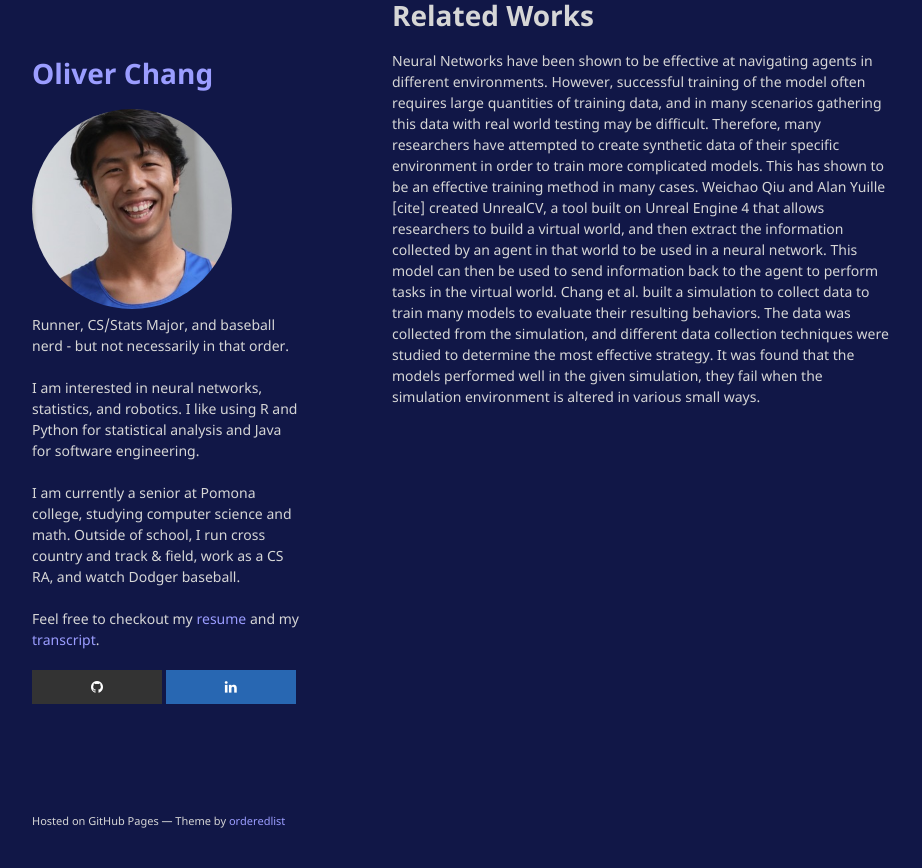
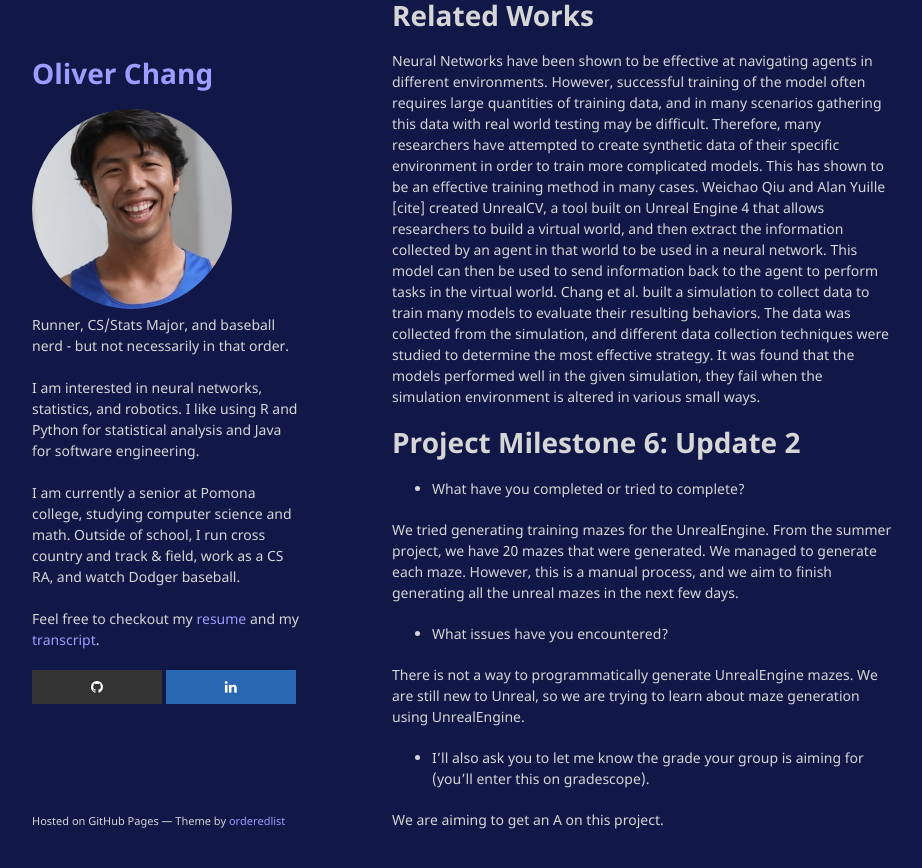
Before and after one commit to oliverc1623/oliverc1623.github.io, a Jekyll site: the page built from cs152/outline.md, in a window 1280 px wide and 900 px high, scrolled down 3255 px. Shown: the top 868 px of the window, without its empty margins (178-1100 px from the left). Built offline with Jekyll 4.4.1, drawn with Linux system fonts in a browser that asks for light colours; our own code applies the rules of GitHub Pages for plain Markdown files.

Commit message:
added upddate 2

```diff
--- a/cs152/outline.md
+++ b/cs152/outline.md
@@ -84,3 +84,17 @@ NNs are useful in that we can feed in images to a model and have it return a dir
 Neural Networks have been shown to be effective at navigating agents in different environments. However, successful training of the model often requires large quantities of training data, and in many scenarios gathering this data with real world testing may be difficult. Therefore, many researchers have attempted to create synthetic data of their specific environment in order to train more complicated models. This has shown to be an effective training method in many cases.
 Weichao Qiu and Alan Yuille [cite] created UnrealCV, a tool built on Unreal Engine 4 that allows researchers to build a virtual world, and then extract the information collected by an agent in that world to be used in a neural network. This model can then be used to send information back to the agent to perform tasks in the virtual world.
 Chang et al. built a simulation to collect data to train many models to evaluate their resulting behaviors. The data was collected from the simulation, and different data collection techniques were studied to determine the most effective strategy. It was found that the models performed well in the given simulation, they fail when the simulation environment is altered in various small ways.
+
+# Project Milestone 6: Update 2
+
+- What have you completed or tried to complete?
+
+We tried generating training mazes for the UnrealEngine. From the summer project, we have 20 mazes that were generated. We managed to generate each maze. However, this is a manual process, and we aim to finish generating all the unreal mazes in the next few days.
+
+- What issues have you encountered?
+
+There is not a way to programmatically generate UnrealEngine mazes. We are still new to Unreal, so we are trying to learn about maze generation using UnrealEngine.
+
+- I’ll also ask you to let me know the grade your group is aiming for (you’ll enter this on gradescope).
+
+We are aiming to get an A on this project.
```
